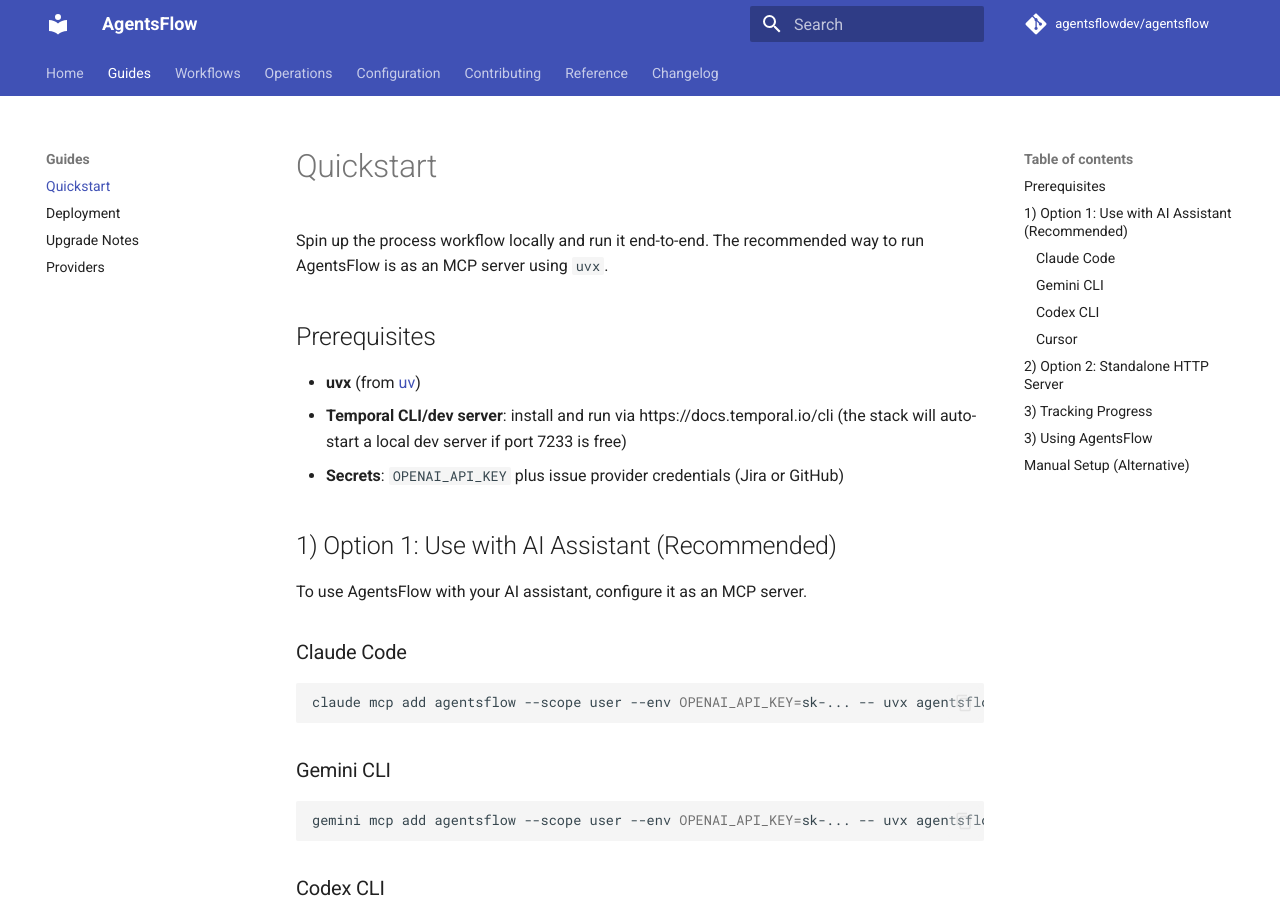
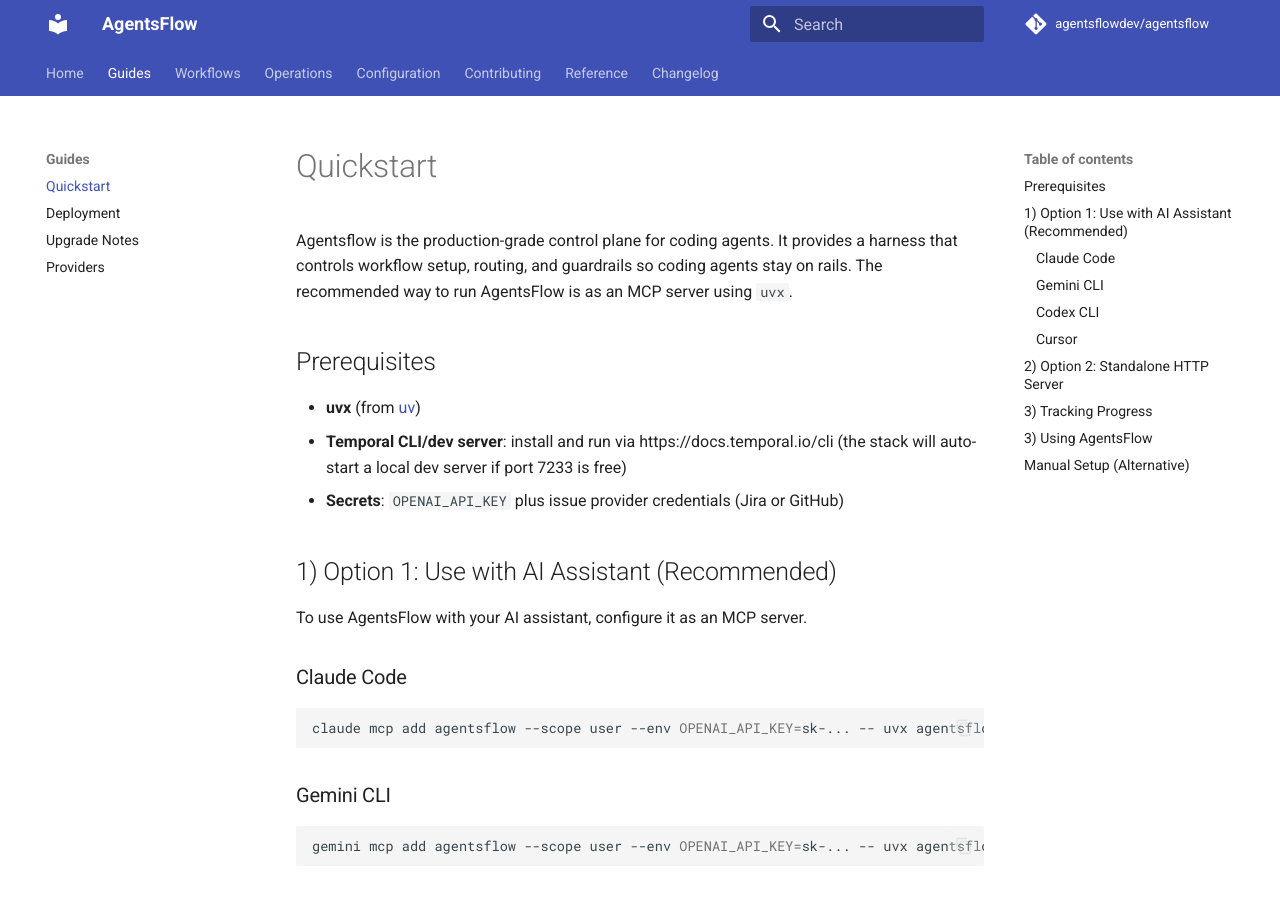
Before and after one commit to agentsflowdev/agentsflow, an MkDocs documentation site: the page built from docs/guides/quickstart.md, in a window 1280 px wide and 900 px high. Built offline with MkDocs 1.6.1 and Material for MkDocs 9.7.7, drawn with Linux system fonts in a browser that asks for light colours; comment, search, counter and statistics services are not loaded; the version menu is left out.

Commit message:
docs: refresh readme and quickstart harness messaging

```diff
--- a/docs/guides/quickstart.md
+++ b/docs/guides/quickstart.md
@@ -1,6 +1,6 @@
 # Quickstart
 
-Spin up the process workflow locally and run it end-to-end. The recommended way to run AgentsFlow is as an MCP server using `uvx`.
+Agentsflow is the production-grade control plane for coding agents. It provides a harness that controls workflow setup, routing, and guardrails so coding agents stay on rails. The recommended way to run AgentsFlow is as an MCP server using `uvx`.
 
 ## Prerequisites
 
```
Also changed, not shown: README.md (+8 -4 lines).
